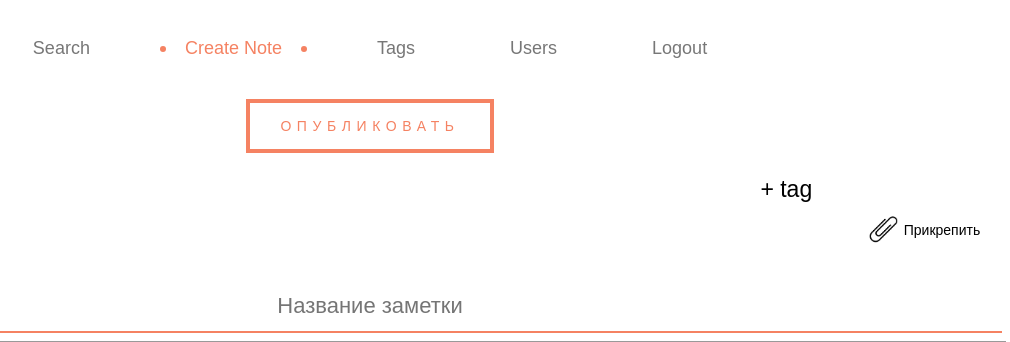
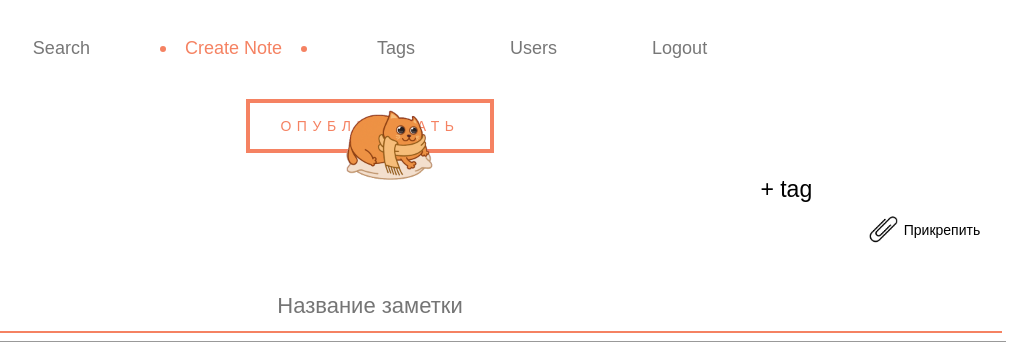
Before and after one commit to ig-rudenko/taged, a Django app: page /create/ in a window 1280 px wide. Shown: the top 342 px of the page, without its empty margins (270-1280 px from the left). Run offline with Django 3.2, Linux system fonts and the light colour scheme; a user stored in the database is signed in; tables that the repository leaves empty hold one stand-in row (values such as "Sample post").

Commit message:
v 0.3.6 + котик на странице редактирования заметки

```diff
--- a/static/css/styles.css
+++ b/static/css/styles.css
@@ -107,3 +107,19 @@ text:hover {
     margin-left: 30%;
     display: inline;
 }
+
+#cat-run {
+  top: 12%;
+  position: absolute;
+  -webkit-animation: linear none;
+  -webkit-animation-name: run;
+  -webkit-animation-duration: 18s;
+}
+@-webkit-keyframes run {
+  0% {
+    left: -10%;
+  }
+  100% {
+    left: 110%;
+  }
+}
--- a/taged_web/elasticsearch_control.py
+++ b/taged_web/elasticsearch_control.py
@@ -196,7 +196,6 @@ def find_posts(elacticsearch: Elasticsearch, tags_in: list = None, tags_off: lis
                     'tags': post['_source']['tags'],
                     'score': round(float(post['_score'])/max_score, 3)
                 })
-    pprint(result)
     return result
 
 
--- a/taged_web/views.py
+++ b/taged_web/views.py
@@ -76,7 +76,11 @@ def home(request):
         tags_off = dict(request.POST).get('tags-off') or []
         tags_off += unavailable_tags
 
+        if not request.POST.get('search', '') and not tags_in:
+            return HttpResponseRedirect('/')
+
         data = elasticsearch_control.find_posts(es, string=request.POST.get('search', ''), tags_in=tags_in, tags_off=tags_off)
+
         for d in data:
             if isinstance(d['tags'], str):
                 d['tags'] = [d['tags']]
@@ -85,7 +89,6 @@ def home(request):
                 d['files'] = True
             else:
                 d['files'] = False
-
 
         tags_in = sorted(
             [
--- a/templates/edit_post.html
+++ b/templates/edit_post.html
@@ -40,7 +40,9 @@
         {% endif %}
       <li><a href="/logout">Logout</a></li>
     </ul>
-
+<div>
+    <img id="cat-run" src="/static/images/cat_run.gif" width="100" style="left: -100px; z-index: 999">
+</div>
     <form name="theForm" method="post" style="height: 100%" enctype="multipart/form-data">
         {% csrf_token %}
 
```
Also changed, not shown: static/images/cat_run.gif (added).
